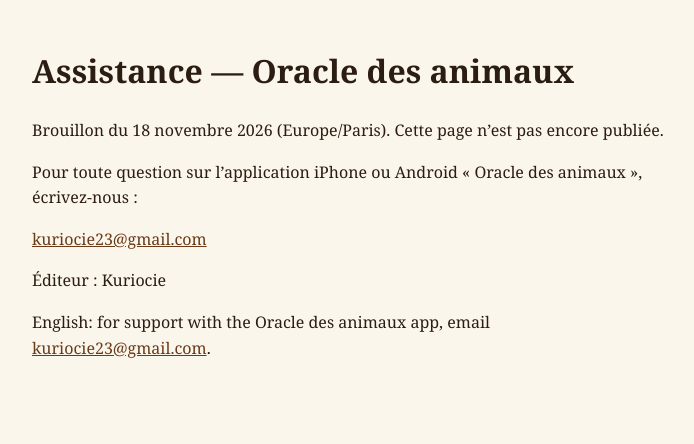
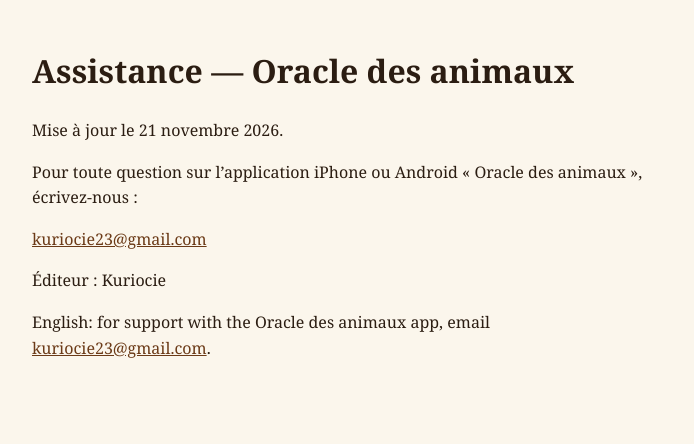
Before and after one commit to kuriocie23/kuriocie23.github.io, a plain HTML site: page assistance_oracle_animaux.html in a window 1280 px wide. Shown: the whole page, without its empty margins (288-982 px from the left). Drawn offline with Linux system fonts and the light colour scheme.

Commit message:
Oracle iOS : retire la mention brouillon des pages confidentialité et assistance

```diff
--- a/assistance_oracle_animaux.html
+++ b/assistance_oracle_animaux.html
@@ -11,7 +11,7 @@ a{color:#6b3a17}
 </head>
 <body>
 <h1>Assistance — Oracle des animaux</h1>
-<p>Brouillon du 18 novembre 2026 (Europe/Paris). Cette page n’est pas encore publiée.</p>
+<p>Mise à jour le 21 novembre 2026.</p>
 <p>Pour toute question sur l’application iPhone ou Android « Oracle des animaux », écrivez-nous :</p>
 <p><a href="mailto:kuriocie23@gmail.com">kuriocie23@gmail.com</a></p>
 <p>Éditeur : Kuriocie</p>
```
Also changed, not shown: confidentialite_oracle_animaux_ios.html (+1 -1 lines).
